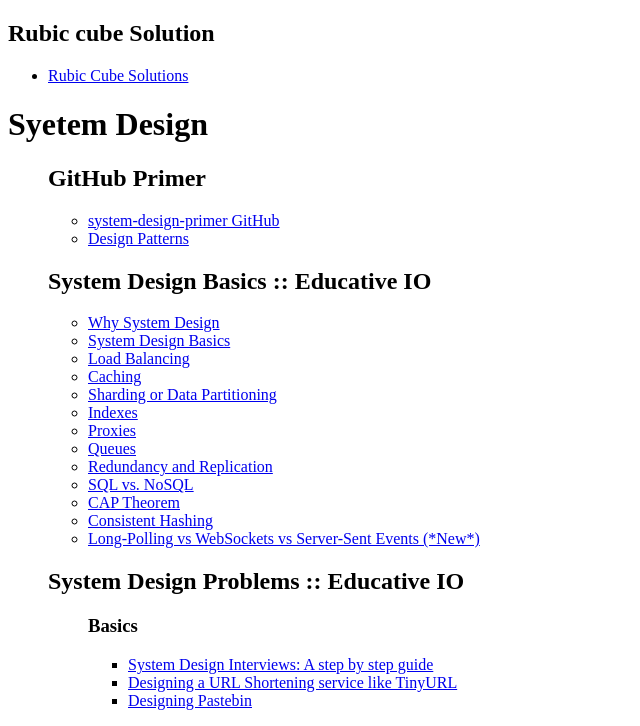
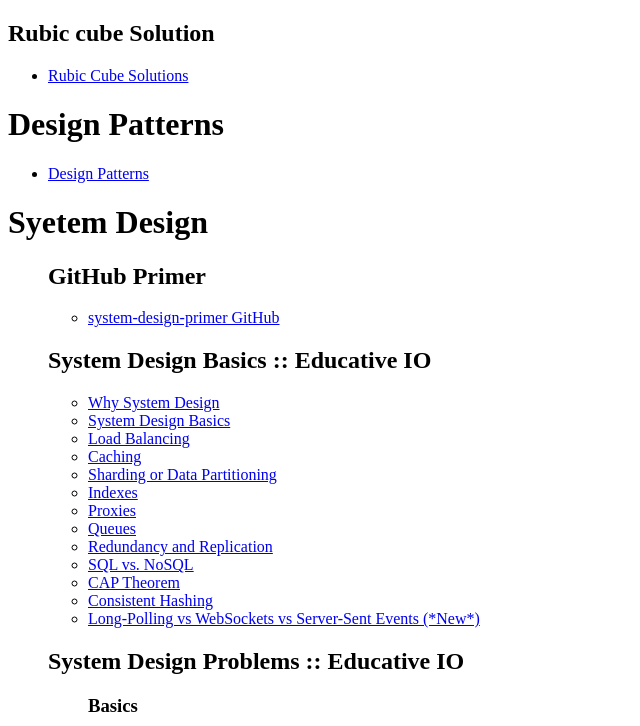
Before and after one commit to sonveer2012/sonveer-interview-guide, a plain HTML site: page index.html in a window 1280 px wide. Shown: the top 726 px of the page, without its empty margins (0-640 px from the left). Drawn offline with Linux system fonts and the light colour scheme.

Commit message:
Update index.html

```diff
--- a/index.html
+++ b/index.html
@@ -8,6 +8,11 @@
 		<li><a href="http://www.cse.iitm.ac.in/~kalyantv/pdf/Rubix_cube_solution.pdf">Rubic Cube Solutions</a></li>
 	</ul>
 
+	<h1> Design Patterns </h1>
+	 <ul>
+		<li><a href="https://sourcemaking.com/design_patterns">Design Patterns</a></li>
+	</ul>
+
 <h1>Syetem Design</h1>
 <ul>
 	<h2> GitHub Primer </h2>
@@ -15,9 +20,7 @@
 		<li><a href="https://github.com/donnemartin/system-design-primer/blob/master/README.md">system-design-primer GitHub</a></li>
 	</ul>
 
-	 <ul>
-		<li><a href="https://sourcemaking.com/design_patterns">Design Patterns</a></li>
-	</ul>
+
 <h2>System Design Basics :: Educative IO</h2>
 
 <ul>
```
